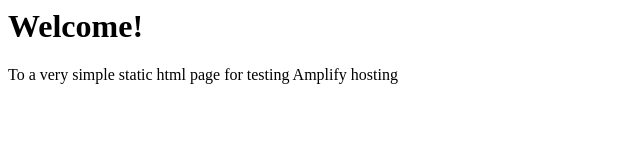
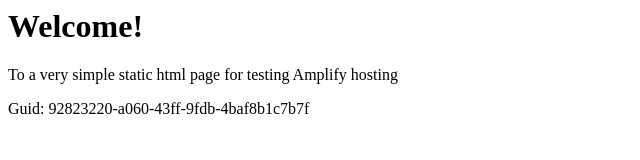
Before and after one commit to aws-aemilia-hkg/Github-PR-Commit-Integration-Test-DoNotTouch-GithubWebhookPreviewCanaryTest-v1-prod-ap-east-1, a website: page src/index.html in a window 1280 px wide. Shown: the whole page, without its empty margins (0-640 px from the left). Drawn offline with Linux system fonts and the light colour scheme.

Commit message:
commit from integ tests

```diff
--- a/src/index.html
+++ b/src/index.html
@@ -1,3 +1,5 @@
+
+
 <html lang="en">
 
 <head>
@@ -10,6 +12,6 @@
 <body>
     <h1>Welcome!</h1>
     <p>To a very simple static html page for testing Amplify hosting</p>
-</body>
+    <p>Guid: 92823220-a060-43ff-9fdb-4baf8b1c7b7f</p></body>
 
 </html>
```
